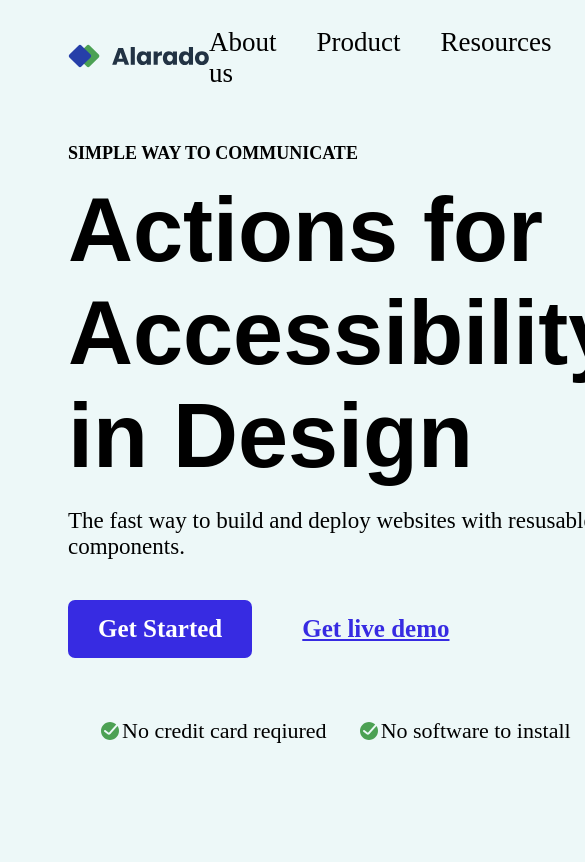
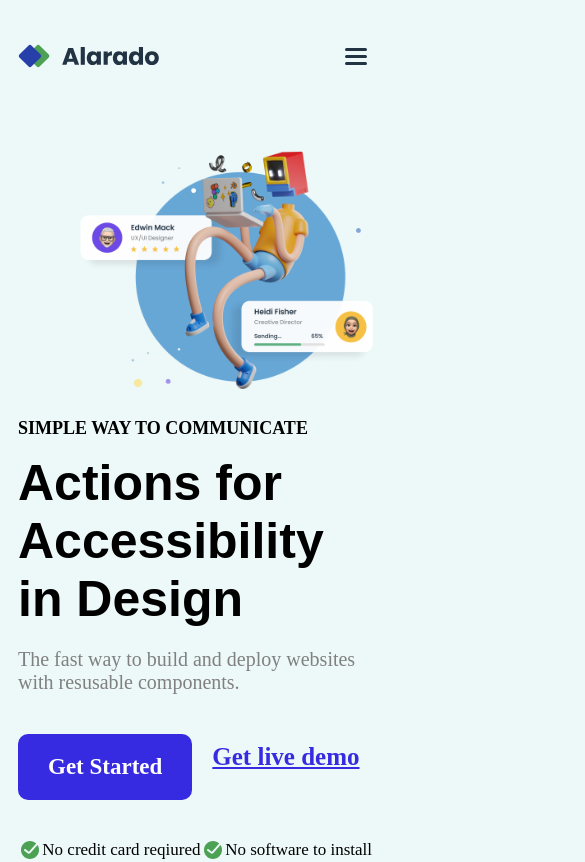
Before and after one commit to Zking4ever/peak-Craft-Club-Task, a plain HTML site: page index.html in a window 390 px wide. Shown: the top 862 px of the page, 585 px wide, since content can reach past the window. Drawn offline with Linux system fonts and the light colour scheme.

Commit message:
adjusted for different devices

```diff
--- a/index.html
+++ b/index.html
@@ -45,6 +45,13 @@
                         </svg>
             </div>
         </div>
+        <div class="hamber">
+            <svg xmlns="http://www.w3.org/2000/svg" width="32" height="32" viewBox="0 0 32 32" fill="none">
+                <rect x="5" y="8" width="22" height="3" rx="1.5" fill="#223344"/>
+                <rect x="5" y="15" width="22" height="3" rx="1.5" fill="#223344"/>
+                <rect x="5" y="22" width="22" height="3" rx="1.5" fill="#223344"/>
+                </svg>
+        </div>
     </div>
     <div class="main_body">
         <div class="right">
@@ -52,7 +59,7 @@
             <div class="big_txt">
                 Actions for <br>Accessibility <br>in Design
             </div>
-            <span>The fast way to build and deploy websites with resusable<br> components.</span>
+            <span class="span1">The fast way to build and deploy websites with resusable components.</span>
 
             <div class="btns_box"><span class="btn">Get Started</span> <span>Get live demo</span></div>
         <div class="small_txts">
--- a/style.css
+++ b/style.css
@@ -65,7 +65,7 @@ nav a:hover{
     flex-direction: column;
     justify-content: center;
 }
-.right span{
+.span1{
     font-size: 23px;
     margin: 20px 0px;
 }
@@ -83,7 +83,7 @@ nav a:hover{
 }
 .btns_box .btn{
     padding: 15px 30px;
-    border-radius: 7px;
+    border-radius: 10px;
     background-color: rgb(55, 43, 226);
     color: white;
     text-decoration: none;
@@ -108,3 +108,59 @@ nav a:hover{
     display: flex;
     align-items: center;
 }
+@media (max-width:760px)  {
+    body{
+        padding-inline: 10px;
+        height: 100vh;
+        overflow: visible;
+    }
+    nav,.theme{
+        display: none;
+    }
+   .main_body{
+    width: 100%;
+    flex-direction: column-reverse;
+    justify-content: center;
+    margin-top: 50px;
+   }
+   .right{
+    width: 100%;
+   }
+   .big_txt{
+    font-size: 50px;
+   }
+   .left{
+    width: 100%;
+    display: flex;
+    justify-content: space-around;
+    position: relative;
+    left: 30px;
+   }
+   .left img{
+    width: 300px;
+    display: inline;
+   }
+   .span1 {
+    font-size: 20px;
+    margin: 20px 0px;
+    color: grey;
+}
+.btns_box{
+    gap: 20px;
+}
+.btns_box .btn{
+    padding: 20px 30px;
+    font-size: 23px;
+    margin-top: 20px;
+}
+.small_txts{
+    justify-content: space-between;
+}
+.small_txts svg{
+    margin: 0px;
+    transform: translateY(20px)
+}
+.small_txts span{
+    font-size: 17px;
+}
+}
```
